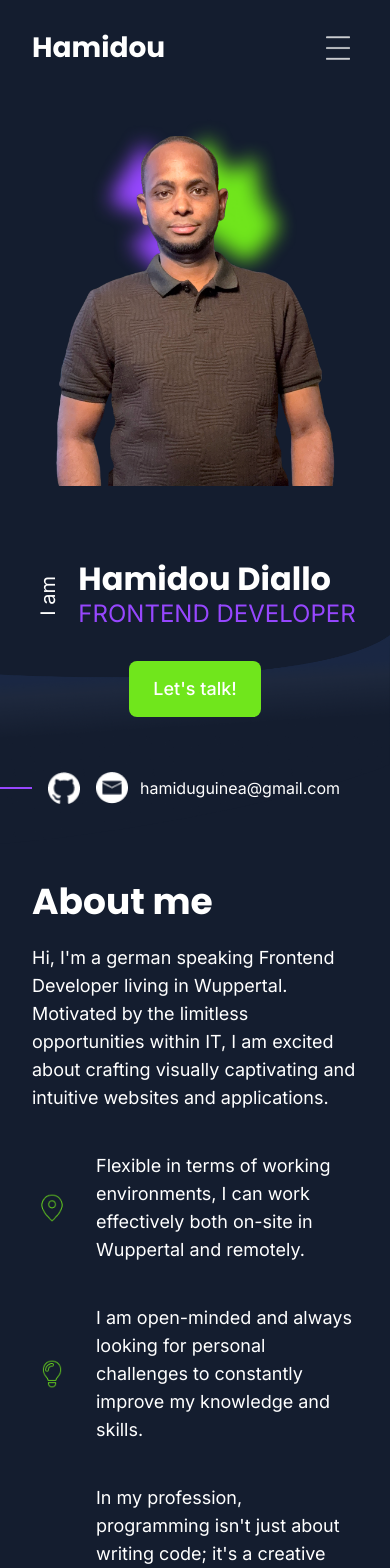
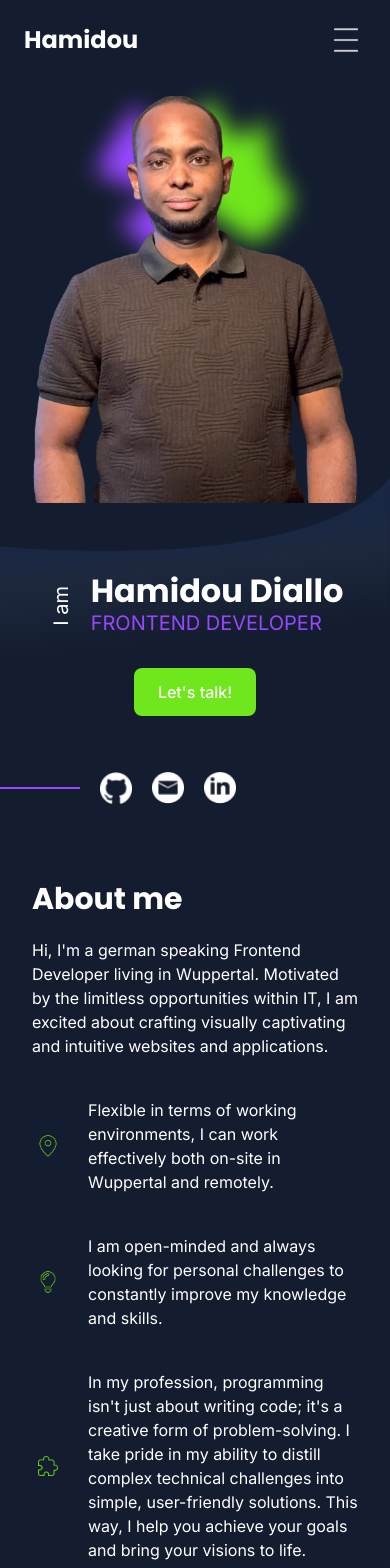
Before and after one commit to Hamidou-ctr/portfolio, an Angular app: page / in a window 390 px wide. Shown: the top 1568 px of the page. Built offline with nearby package versions, Linux system fonts and the light colour scheme.

Commit message:
refactor: adjust layout and styling in header, about, and hero sections for improved consistency and readability

```diff
--- a/src/app/layout/header/header.ts
+++ b/src/app/layout/header/header.ts
@@ -9,8 +9,12 @@ import { PROFILE } from '../../core/data/profile.data';
   imports: [RouterLink, NgOptimizedImage],
   template: `
     <header class="sticky top-0 z-50 bg-navy-900 text-white">
-      <div class="mx-auto flex h-24 max-w-360 items-center justify-between px-8">
-        <a routerLink="/" class="font-heading text-[28px] font-bold" (click)="closeMenu()">
+      <div class="mx-auto flex h-20 max-w-360 items-center justify-between px-6 md:h-24 md:px-8">
+        <a
+          routerLink="/"
+          class="font-heading text-2xl font-bold md:text-[28px]"
+          (click)="closeMenu()"
+        >
           {{ firstName() }}
         </a>
 
@@ -78,48 +82,36 @@ import { PROFILE } from '../../core/data/profile.data';
       @if (menuOpen()) {
         <nav
           id="mobile-nav"
-          class="fixed inset-x-0 top-24 bottom-0 z-40 flex flex-col justify-center gap-8 bg-slate-600 px-12 md:hidden"
+          class="fixed inset-x-0 top-20 bottom-0 z-40 flex flex-col items-center justify-center bg-slate-600 md:hidden"
           aria-label="Mobile"
         >
-          <a class="text-2xl" routerLink="/" fragment="about" (click)="closeMenu()">
-            {{ t().nav.about }}
-          </a>
-          <a class="text-2xl" routerLink="/" fragment="skills" (click)="closeMenu()">
-            {{ t().nav.skills }}
-          </a>
-          <a class="text-2xl" routerLink="/" fragment="portfolio" (click)="closeMenu()">
-            {{ t().nav.portfolio }}
-          </a>
-          <a class="text-2xl" routerLink="/" fragment="contact" (click)="closeMenu()">
-            {{ t().nav.contact }}
-          </a>
+          <div class="flex w-44 flex-col gap-10 text-xl">
+            <a routerLink="/" fragment="about" (click)="closeMenu()">{{ t().nav.about }}</a>
+            <a routerLink="/" fragment="skills" (click)="closeMenu()">{{ t().nav.skills }}</a>
+            <a routerLink="/" fragment="portfolio" (click)="closeMenu()">{{ t().nav.portfolio }}</a>
+            <a routerLink="/" fragment="contact" (click)="closeMenu()">{{ t().nav.contact }}</a>
 
-          <div
-            class="flex items-center gap-2 pt-2 text-xl"
-            role="group"
-            [attr.aria-label]="t().nav.langName"
-          >
+            <div class="flex items-center gap-2" role="group" [attr.aria-label]="t().nav.langName">
               <button
                 type="button"
                 [class.text-accent-400]="lang() === 'en'"
-              [class.font-bold]="lang() === 'en'"
-              [class.text-white/60]="lang() !== 'en'"
+                [class.text-white/70]="lang() !== 'en'"
                 [attr.aria-pressed]="lang() === 'en'"
                 (click)="languageService.setLang('en')"
               >
                 EN
               </button>
-            <span class="text-white/40">/</span>
+              <span class="text-white/70">/</span>
               <button
                 type="button"
                 [class.text-accent-400]="lang() === 'de'"
-              [class.font-bold]="lang() === 'de'"
-              [class.text-white/60]="lang() !== 'de'"
+                [class.text-white/70]="lang() !== 'de'"
                 [attr.aria-pressed]="lang() === 'de'"
                 (click)="languageService.setLang('de')"
               >
                 DE
               </button>
+            </div>
           </div>
         </nav>
       }
--- a/src/app/sections/about/about.ts
+++ b/src/app/sections/about/about.ts
@@ -13,10 +13,10 @@ import { PROFILE } from '../../core/data/profile.data';
     >
       <div class="mx-auto grid max-w-360 gap-16 px-8 md:grid-cols-2 md:items-center">
         <div class="max-w-141">
-          <h2 class="font-heading text-4xl font-bold leading-none sm:text-5xl lg:text-[64px]">
+          <h2 class="font-heading text-3xl font-bold leading-none sm:text-5xl lg:text-[64px]">
             {{ t().about.eyebrow }}
           </h2>
-          <p class="mt-6 text-lg md:text-xl">{{ t().about.intro }}</p>
+          <p class="mt-6 text-base md:text-xl">{{ t().about.intro }}</p>
 
           <ul class="mt-10 flex flex-col gap-10 md:mt-12 md:gap-12">
             @for (bullet of t().about.bullets; track $index; let i = $index) {
@@ -26,9 +26,9 @@ import { PROFILE } from '../../core/data/profile.data';
                   width="48"
                   height="48"
                   alt=""
-                  class="h-10 w-10 flex-none"
+                  class="h-8 w-8 flex-none md:h-10 md:w-10"
                 />
-                <p class="max-w-122 text-lg md:text-xl">{{ bullet }}</p>
+                <p class="max-w-122 text-base md:text-xl">{{ bullet }}</p>
               </li>
             }
           </ul>
--- a/src/app/sections/hero/hero.ts
+++ b/src/app/sections/hero/hero.ts
@@ -10,19 +10,19 @@ import { PROFILE } from '../../core/data/profile.data';
   template: `
     <section
       id="hero"
-      class="relative flex min-h-[calc(100svh-6rem)] scroll-mt-24 flex-col overflow-hidden bg-navy-900 text-white"
+      class="relative flex min-h-[calc(100svh-5rem)] scroll-mt-20 flex-col md:min-h-[calc(100svh-6rem)] md:scroll-mt-24 overflow-hidden bg-navy-900 text-white"
     >
       <img
         src="assets/img/hero_background2.png"
         alt=""
         aria-hidden="true"
-        class="pointer-events-none absolute inset-x-0 bottom-0 z-10 h-[28%] w-full"
+        class="pointer-events-none absolute inset-x-0 bottom-0 z-10 h-[48%] w-full md:h-[28%]"
       />
 
       <div class="relative mx-auto flex w-full max-w-360 flex-1 flex-col px-8">
-        <div class="grid flex-1 gap-8 pt-10 md:grid-cols-2 md:pt-16">
+        <div class="grid flex-1 gap-6 pt-4 md:grid-cols-2 md:gap-8 md:pt-16">
           <div class="flex justify-center self-start md:pt-16">
-            <div class="relative w-full max-w-70 sm:max-w-100 md:max-w-170">
+            <div class="relative w-full max-w-95 sm:max-w-105 md:max-w-170">
               <img
                 src="assets/img/photo_shadows.png"
                 alt=""
@@ -56,7 +56,7 @@ import { PROFILE } from '../../core/data/profile.data';
                   {{ profile.name }}
                 </h1>
                 <p
-                  class="mt-1 text-2xl uppercase leading-tight text-violet-500 sm:text-3xl lg:text-[40px]"
+                  class="mt-1 text-xl uppercase leading-tight text-violet-500 sm:text-3xl lg:text-[40px]"
                 >
                   {{ t().hero.role }}
                 </p>
@@ -66,7 +66,7 @@ import { PROFILE } from '../../core/data/profile.data';
             <a
               routerLink="/"
               fragment="contact"
-              class="mt-8 rounded-lg bg-accent-400 px-6 py-3.5 text-lg font-medium text-white transition hover:bg-accent-300 md:text-xl"
+              class="mt-8 rounded-lg bg-accent-400 px-6 py-3 text-base font-medium text-white transition hover:bg-accent-300 md:py-3.5 md:text-xl"
             >
               {{ t().hero.cta }}
             </a>
@@ -82,9 +82,9 @@ import { PROFILE } from '../../core/data/profile.data';
         </a>
       </div>
 
-      <div class="absolute inset-x-0 bottom-10 z-20 flex items-center gap-4 md:gap-6">
+      <div class="absolute inset-x-0 bottom-10 z-20 flex items-center gap-5 md:gap-6">
         <div
-          class="h-0.5 w-[max(2rem,calc((100%-1440px)/2+2rem))] flex-none bg-violet-500"
+          class="h-0.5 w-[max(5rem,calc((100%-1440px)/2+2rem))] flex-none bg-violet-500"
           aria-hidden="true"
         ></div>
         <a [href]="profile.github" target="_blank" rel="noopener" aria-label="GitHub">
@@ -96,7 +96,22 @@ import { PROFILE } from '../../core/data/profile.data';
           class="flex items-center gap-3 md:gap-4"
         >
           <img ngSrc="assets/img/email_button.png" width="30" height="31" alt="" class="h-8 w-8" />
-          <span class="text-base md:text-lg">{{ profile.email }}</span>
+          <span class="hidden text-lg md:inline">{{ profile.email }}</span>
+        </a>
+        <a
+          [href]="profile.linkedin"
+          target="_blank"
+          rel="noopener"
+          aria-label="LinkedIn"
+          class="md:hidden"
+        >
+          <img
+            ngSrc="assets/img/linkedin_button.png"
+            width="30"
+            height="31"
+            alt=""
+            class="h-8 w-8"
+          />
         </a>
       </div>
     </section>
```
Lines whose indentation alone changed are shown as unchanged.
